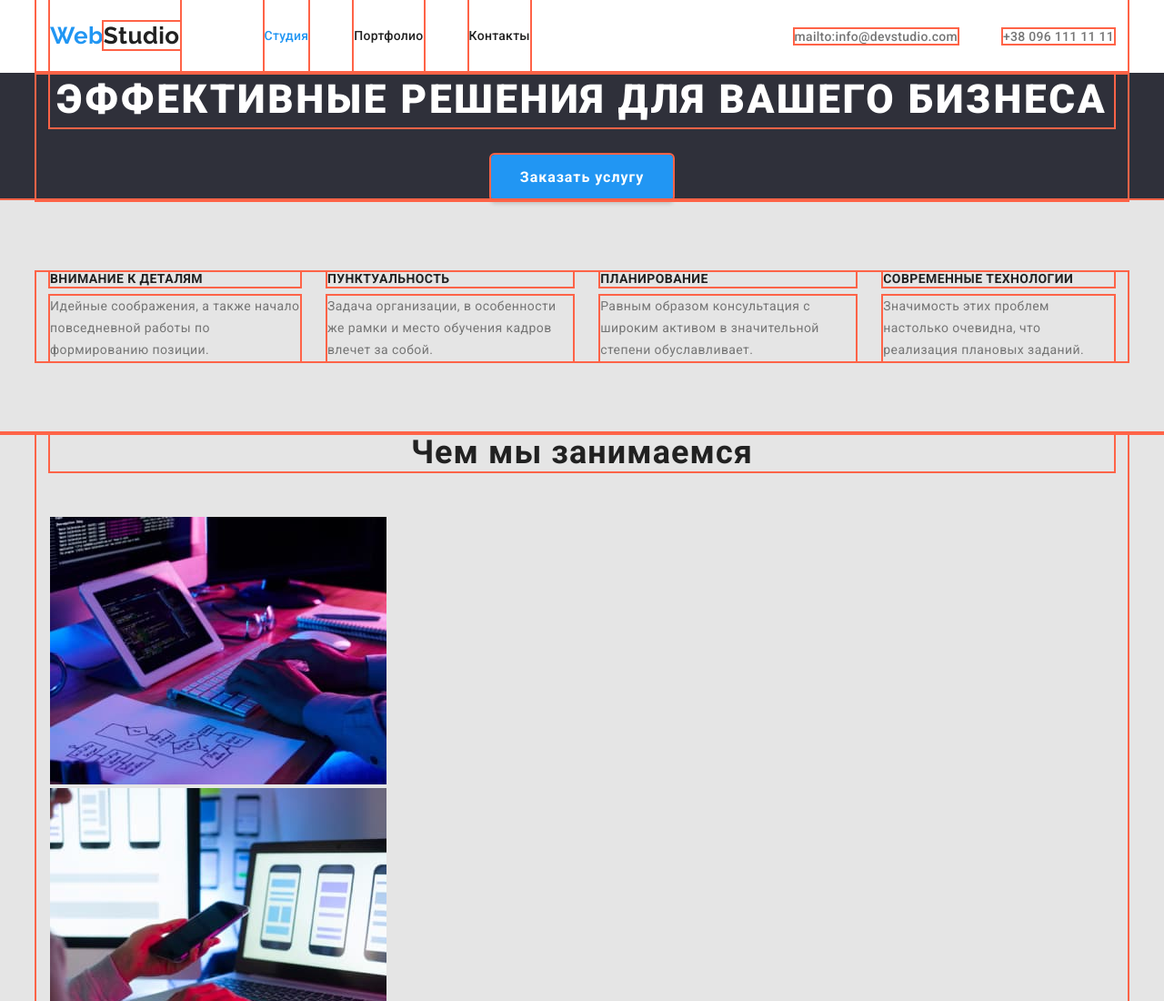
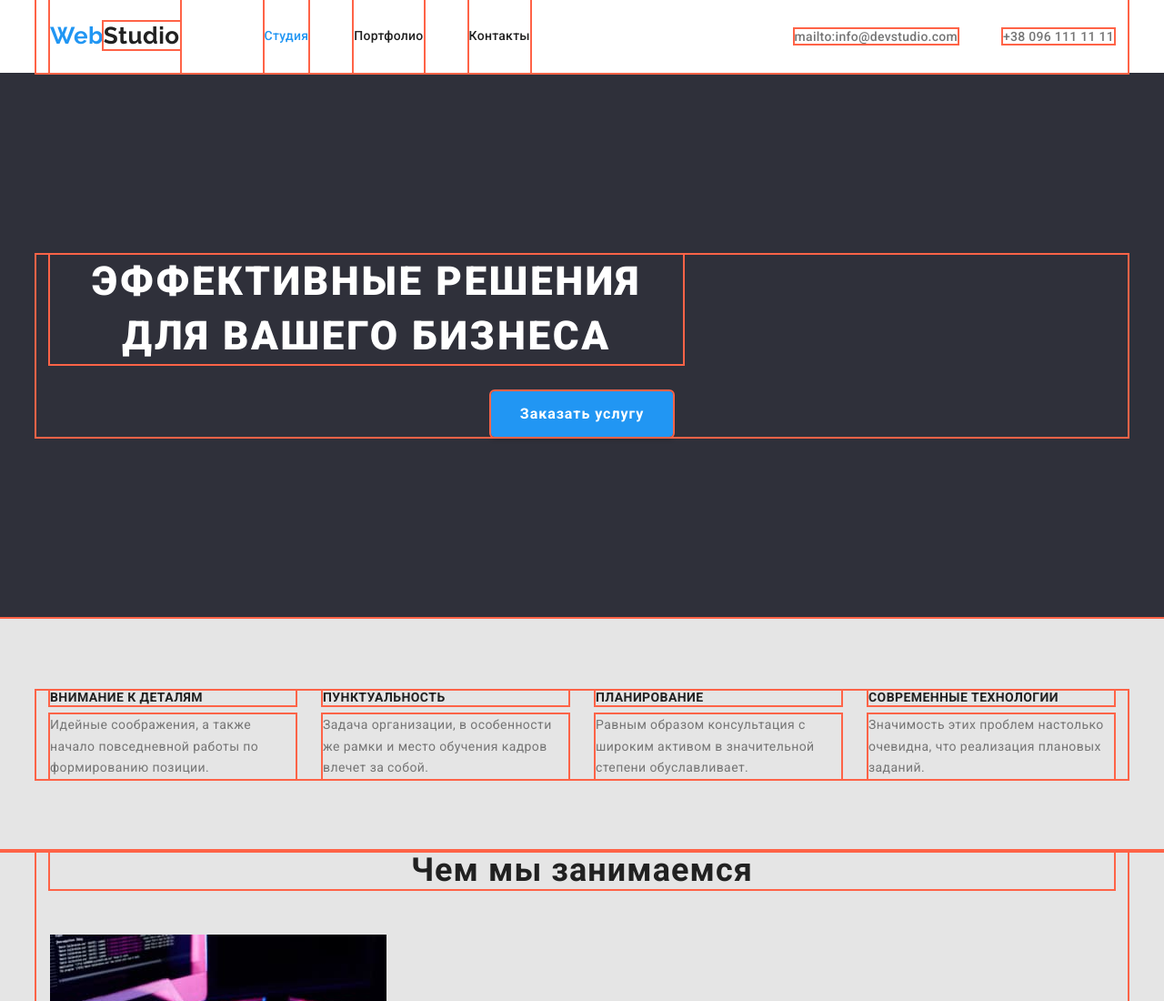
Before and after one commit to IvanTol/goit-markup-hw-03, a plain HTML site: page index.html in a window 1280 px wide. Shown: the top 1100 px of the page at 91% size. Drawn offline with nearby package versions, Linux system fonts and the light colour scheme.

Commit message:
попытки исправления

```diff
--- a/css/styles.css
+++ b/css/styles.css
@@ -186,18 +186,23 @@ ul {
 .section-hero {
   background-color: var(--secondary-background-color);
   text-align: center;
+  margin-left: auto;
+  margin-right: auto;
+  padding-top: 200px;
+  padding-bottom: 200px;
 }
 
-.section-hero .hero-title {
+.hero-title {
   color: var(--hero-text-color);
   margin-bottom: 30px;
-
+  max-width: 696px;
   font-weight: 900;
   font-size: 44px;
   line-height: 1.36;
   letter-spacing: 0.06em;
   text-transform: uppercase;
   outline: 2px solid tomato;
+
 }
 
 /* ---------------------------кнопки--------------------------- */
@@ -234,11 +239,12 @@ ul {
 .main-item {
   display: flex;
   margin: -15px;
-
 }
 
 .main-item .item {
+  width: 270px;
   margin: 0 15px;
+
 }
 
 .section {
@@ -284,7 +290,6 @@ ul {
   letter-spacing: 0.03em;
   outline: 2px solid tomato;
 }
-
 
 .section-command {
   background-color: var(--secondary-command-color);
```
